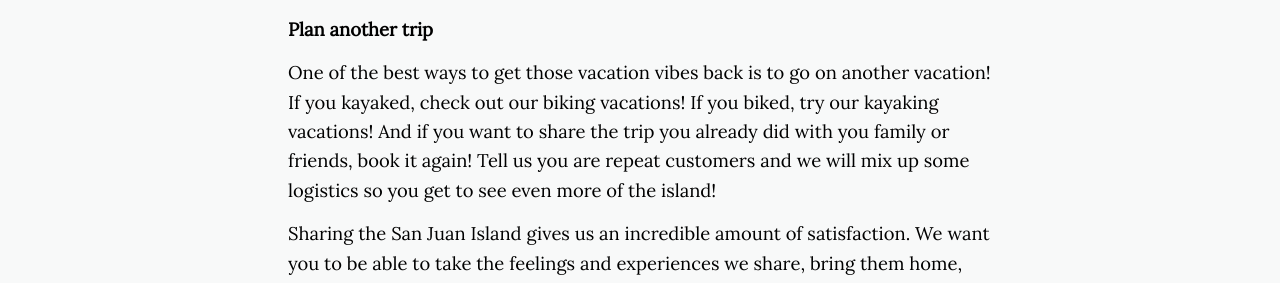
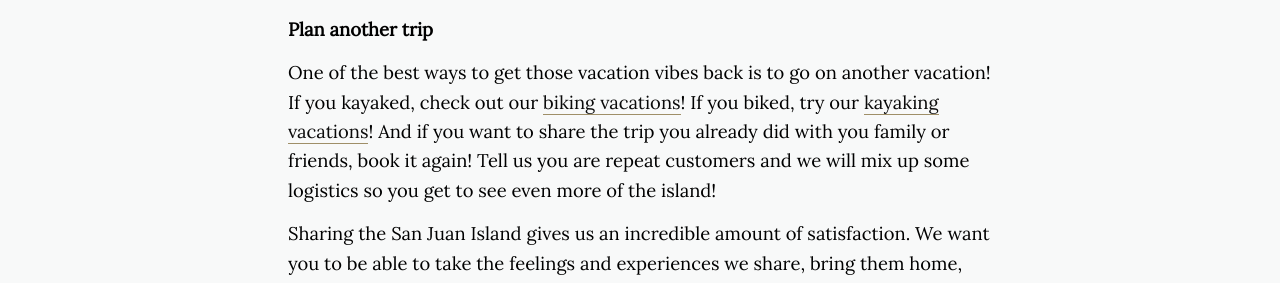
Before and after one commit to December08th/CSKGuide, a Jekyll site: the page built from _posts/2019-11-08-vacation-vibes.md, in a window 1280 px wide and 900 px high, scrolled down 2130 px. Shown: the part 200-483 px from the top of the window. Built offline with Jekyll 4.4.1, drawn with Linux system fonts in a browser that asks for light colours; nearby versions of some CDN libraries; a script that is not in the unit is left out; comment, search, counter and statistics services are not loaded; part of the change alters nothing that is shown.

```diff
--- a/_posts/2019-11-08-vacation-vibes.md
+++ b/_posts/2019-11-08-vacation-vibes.md
@@ -1,6 +1,6 @@
 ---
 title: Vacation Vibes
-date: 2019-11-08 08:00:00 +0000
+date: 2019-11-08T08:00:00.000+00:00
 categories: []
 layout: post
 image: https://res.cloudinary.com/draxsqikl/image/upload/v1573247066/sunset-2_gmrojx.jpg
@@ -30,6 +30,6 @@ We love hearing about the lifelong friendships made on our trips! Reach out to u
 
 **Plan another trip**
 
-One of the best ways to get those vacation vibes back is to go on another vacation! If you kayaked, check out our biking vacations! If you biked, try our kayaking vacations! And if you want to share the trip you already did with you family or friends, book it again! Tell us you are repeat customers and we will mix up some logistics so you get to see even more of the island!
+One of the best ways to get those vacation vibes back is to go on another vacation! If you kayaked, check out our [biking vacations](https://www.goterratrek.com)! If you biked, try our [kayaking vacations](https://www.crystalseas.com)! And if you want to share the trip you already did with you family or friends, book it again! Tell us you are repeat customers and we will mix up some logistics so you get to see even more of the island!
 
 Sharing the San Juan Island gives us an incredible amount of satisfaction. We want you to be able to take the feelings and experiences we share, bring them home, grow on them, and share them in an effort to share joy and happiness in our fast paced world. Maybe you will even come back and share the San Juan Islands with a friend or family member that hasn't made it here yet! Whatever you choose, thank you for sharing your time with us.
```
Also changed, not shown: .forestry/settings.yml.
